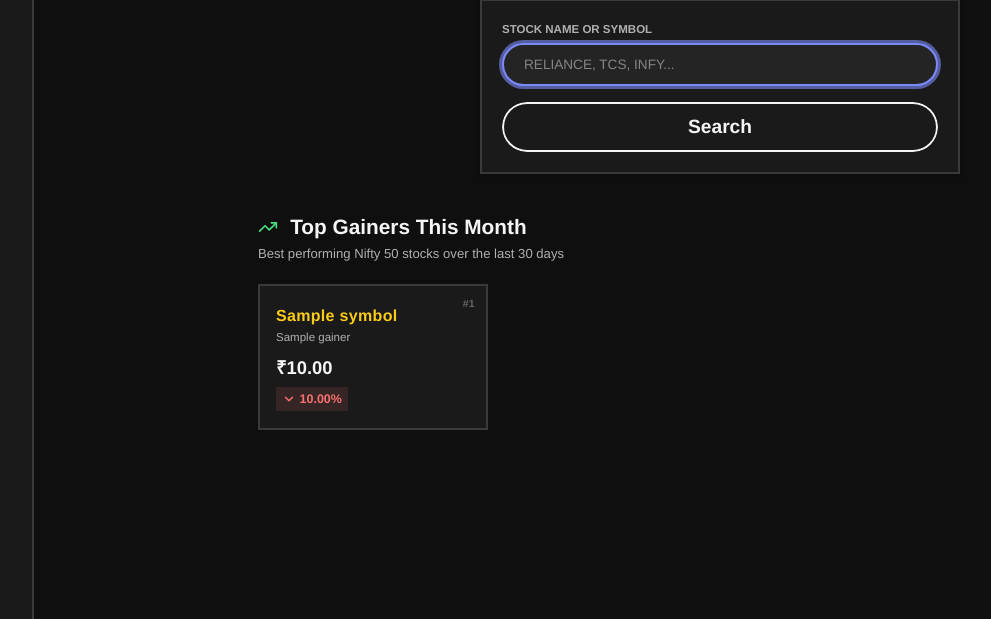
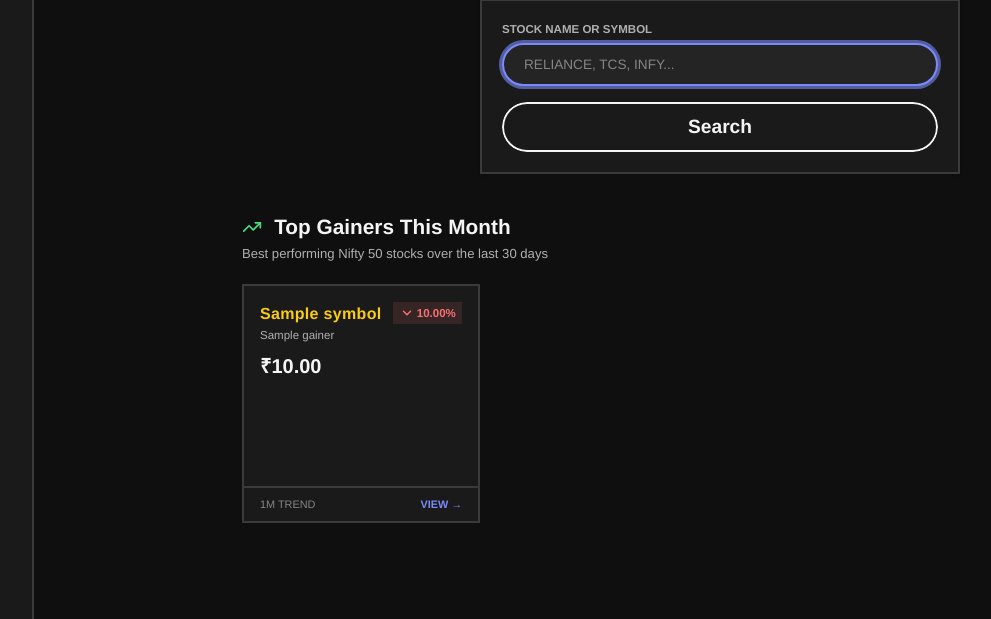
Before and after one commit to TDS2K5/tradelab, a Flask app: template templates/search.html in a window 1280 px wide. Shown: the part 181-800 px from the top of the page, without its empty margins (50-1041 px from the left). Run offline with Flask 3, Linux system fonts and the light colour scheme; the template is opened without the code that fills it: most values are stand-ins (such as "Sample title", 1, 10 or a date in 2020); some libraries are stand-ins or nearby versions.

Commit message:
top stocks UI

```diff
--- a/helpers.py
+++ b/helpers.py
@@ -199,7 +199,7 @@ def get_top_gainers():
 
         # Sort by monthly % gain descending, take top 8
         gainers.sort(key=lambda x: x["change_pct"], reverse=True)
-        return gainers[:8]
+        return gainers[:10]
 
     except Exception as e:
         print(f"Error fetching top gainers: {e}")
--- a/static/interactions.js
+++ b/static/interactions.js
@@ -63,7 +63,7 @@ document.addEventListener("DOMContentLoaded", () => {
     // 3. Magnetic Hover System (for links, cards, icons, nav items)
     // Avoid magnetic effect on mobile where hover doesn't make sense
     if (window.matchMedia("(hover: hover)").matches) {
-        const magneticElements = document.querySelectorAll('a:not(.button):not(.tl-sidebar-nav a):not(.tl-sidebar-footer a), .hover-target');
+        const magneticElements = document.querySelectorAll('a:not(.button):not(.tl-sidebar-nav a):not(.tl-sidebar-footer a):not(.tl-top-stock-card), .hover-target');
 
         magneticElements.forEach(el => {
             el.addEventListener('mousemove', (e) => {
@@ -161,4 +161,197 @@ document.addEventListener("DOMContentLoaded", () => {
             });
         });
     }
+
+    // 6. Top Stock Cards — GSAP Hover Animation
+    const topStockCards = document.querySelectorAll('.tl-top-stock-card');
+
+    if (topStockCards.length > 0 && window.matchMedia("(hover: hover)").matches) {
+        const cs = getComputedStyle(document.documentElement);
+
+        topStockCards.forEach(card => {
+            // Create a flair element for the radial fill effect
+            const flair = document.createElement('span');
+            flair.className = 'tl-top-stock-flair';
+            flair.style.cssText = `
+                position: absolute;
+                top: 0; left: 0; right: 0; bottom: 0;
+                pointer-events: none;
+                z-index: 0;
+                transform: scale(0);
+                transform-origin: 0 0;
+                will-change: transform;
+            `;
+
+            // Inner circle for the radial fill
+            const flairInner = document.createElement('span');
+            flairInner.style.cssText = `
+                position: absolute;
+                top: 0; left: 0;
+                width: 200%;
+                aspect-ratio: 1/1;
+                border-radius: 50%;
+                transform: translate(-50%, -50%);
+                pointer-events: none;
+            `;
+            flair.appendChild(flairInner);
+            card.style.position = 'relative';
+            card.insertBefore(flair, card.firstChild);
+
+            // Ensure card content stays above the flair
+            Array.from(card.children).forEach(child => {
+                if (child !== flair) {
+                    child.style.position = 'relative';
+                    child.style.zIndex = '1';
+                }
+            });
+
+            const xSet = gsap.quickSetter(flair, 'x', 'px');
+            const ySet = gsap.quickSetter(flair, 'y', 'px');
+
+            // Store original colors for reverting
+            const origBorderColor = cs.getPropertyValue('--tl-border').trim();
+            const purpleColor = cs.getPropertyValue('--tl-purple').trim();
+            const isLight = document.documentElement.getAttribute('data-theme') === 'light';
+
+            card.addEventListener('mouseenter', (e) => {
+                const rect = card.getBoundingClientRect();
+                xSet(e.clientX - rect.left);
+                ySet(e.clientY - rect.top);
+
+                // Determine theme-appropriate colors
+                const currentIsLight = document.documentElement.getAttribute('data-theme') === 'light';
+                const bgFill = currentIsLight ? '#000000' : cs.getPropertyValue('--tl-purple').trim();
+                const textOnFill = '#FFFFFF';
+
+                flairInner.style.backgroundColor = bgFill;
+
+                gsap.to(flair, {
+                    scale: 1,
+                    duration: 0.45,
+                    ease: easeOut,
+                    overwrite: 'auto'
+                });
+
+                // Animate card border
+                gsap.to(card, {
+                    borderColor: bgFill,
+                    duration: 0.3,
+                    ease: easeOut,
+                    overwrite: 'auto'
+                });
+
+                // Animate text colors to stay visible on the purple fill
+                gsap.to(card.querySelectorAll('.tl-top-stock-symbol'), {
+                    color: '#FACC15',
+                    duration: 0.3,
+                    ease: easeOut
+                });
+
+                gsap.to(card.querySelectorAll('.tl-top-stock-name'), {
+                    color: '#ffffff',
+                    duration: 0.3,
+                    ease: easeOut
+                });
+
+                gsap.to(card.querySelectorAll('.tl-top-stock-footer'), {
+                    color: 'rgba(255,255,255,0.5)',
+                    borderColor: 'rgba(255,255,255,0.15)',
+                    duration: 0.3,
+                    ease: easeOut
+                });
+
+                gsap.to(card.querySelectorAll('.tl-top-stock-view'), {
+                    color: '#FACC15',
+                    duration: 0.3,
+                    ease: easeOut
+                });
+
+                gsap.to(card.querySelectorAll('.tl-top-stock-price'), {
+                    color: textOnFill,
+                    duration: 0.3,
+                    ease: easeOut
+                });
+
+                gsap.to(card.querySelectorAll('.tl-top-stock-change'), {
+                    color: textOnFill,
+                    backgroundColor: 'rgba(255,255,255,0.15)',
+                    duration: 0.3,
+                    ease: easeOut
+                });
+            });
+
+            card.addEventListener('mousemove', (e) => {
+                const rect = card.getBoundingClientRect();
+                xSet(e.clientX - rect.left);
+                ySet(e.clientY - rect.top);
+            });
+
+            card.addEventListener('mouseleave', (e) => {
+                const rect = card.getBoundingClientRect();
+                xSet(e.clientX - rect.left);
+                ySet(e.clientY - rect.top);
+
+                gsap.to(flair, {
+                    scale: 0,
+                    duration: 0.4,
+                    ease: easeOut,
+                    overwrite: 'auto'
+                });
+
+                // Revert card border
+                gsap.to(card, {
+                    borderColor: '',
+                    duration: 0.35,
+                    ease: easeOut,
+                    overwrite: 'auto',
+                    clearProps: 'borderColor'
+                });
+
+                // Revert text colors
+                gsap.to(card.querySelectorAll('.tl-top-stock-symbol'), {
+                    color: '',
+                    duration: 0.3,
+                    ease: easeOut,
+                    clearProps: 'color'
+                });
+
+                gsap.to(card.querySelectorAll('.tl-top-stock-name'), {
+                    color: '',
+                    duration: 0.3,
+                    ease: easeOut,
+                    clearProps: 'color'
+                });
+
+                gsap.to(card.querySelectorAll('.tl-top-stock-footer'), {
+                    color: '',
+                    borderColor: '',
+                    duration: 0.3,
+                    ease: easeOut,
+                    clearProps: 'color,borderColor'
+                });
+
+                gsap.to(card.querySelectorAll('.tl-top-stock-view'), {
+                    color: '',
+                    duration: 0.3,
+                    ease: easeOut,
+                    clearProps: 'color'
+                });
+
+                gsap.to(card.querySelectorAll('.tl-top-stock-price'), {
+                    color: '',
+                    duration: 0.3,
+                    ease: easeOut,
+                    clearProps: 'color'
+                });
+
+                gsap.to(card.querySelectorAll('.tl-top-stock-change'), {
+                    color: '',
+                    backgroundColor: '',
+                    duration: 0.3,
+                    ease: easeOut,
+                    clearProps: 'color,backgroundColor'
+                });
+            });
+        });
+    }
 });
--- a/static/styles.css
+++ b/static/styles.css
@@ -1436,9 +1436,9 @@ small,
 
 /* --- Top Stocks Section --- */
 .tl-top-stocks-section {
-    max-width: 1000px;
+    max-width: 1200px;
     margin: 2.5rem auto 0;
-    padding: 0 1rem;
+    padding: 0;
 }
 
 .tl-top-stocks-header {
@@ -1460,7 +1460,7 @@ small,
 
 .tl-top-stocks-grid {
     display: grid;
-    grid-template-columns: repeat(4, 1fr);
+    grid-template-columns: repeat(auto-fill, minmax(220px, 1fr));
     gap: 1px;
 }
 
@@ -1468,44 +1468,29 @@ small,
     position: relative;
     display: flex;
     flex-direction: column;
-    gap: 0.35rem;
-    padding: 1.1rem 1rem;
+    padding: 0;
     background: var(--tl-surface);
     border: 2px solid var(--tl-border);
     text-decoration: none;
     color: var(--tl-text);
-    transition: border-color 0.18s ease;
     overflow: hidden;
-}
-
-.tl-top-stock-card:hover {
-    border-color: var(--tl-purple);
-    z-index: 1;
-}
-
-:root[data-theme="light"] .tl-top-stock-card:hover {
-    box-shadow: 0 4px 16px rgba(0, 0, 0, 0.08);
+    aspect-ratio: 1 / 1;
 }
 
 .tl-top-stock-card:focus-visible {
     outline-offset: -2px;
 }
 
-.tl-top-stock-rank {
-    position: absolute;
-    top: 0.6rem;
-    right: 0.7rem;
-    font-family: var(--tl-font-mono);
-    font-size: 0.65rem;
-    font-weight: 700;
-    color: var(--tl-text-dim);
-    text-transform: uppercase;
-    letter-spacing: 0.04em;
-    opacity: 0.7;
+.tl-top-stock-header {
+    display: flex;
+    justify-content: space-between;
+    align-items: flex-start;
+    padding: 1rem 1rem 0.5rem;
 }
 
 .tl-top-stock-info {
     min-width: 0;
+    flex: 1;
 }
 
 .tl-top-stock-symbol {
@@ -1531,10 +1516,10 @@ small,
 
 .tl-top-stock-price {
     font-family: var(--tl-font-mono);
-    font-size: 1.15rem;
-    font-weight: 700;
-    color: var(--tl-text);
-    margin-top: 0.25rem;
+    font-size: 1.25rem;
+    font-weight: 700;
+    color: var(--tl-text);
+    padding: 0 1rem;
 }
 
 .tl-top-stock-change {
@@ -1542,11 +1527,12 @@ small,
     align-items: center;
     gap: 0.2rem;
     font-family: var(--tl-font-mono);
-    font-size: 0.78rem;
+    font-size: 0.72rem;
     font-weight: 700;
     padding: 0.15rem 0.4rem;
     border-radius: 0;
-    width: fit-content;
+    white-space: nowrap;
+    flex-shrink: 0;
 }
 
 .tl-top-stock-up {
@@ -1557,6 +1543,36 @@ small,
 .tl-top-stock-down {
     color: var(--tl-red);
     background: var(--tl-red-dim);
+}
+
+.tl-top-stock-chart {
+    flex: 1;
+    padding: 0.5rem 0.5rem 0.25rem;
+    opacity: 0.85;
+    min-height: 0;
+}
+
+.tl-top-stock-chart canvas {
+    width: 100% !important;
+    height: 100% !important;
+}
+
+.tl-top-stock-footer {
+    display: flex;
+    justify-content: space-between;
+    align-items: center;
+    padding: 0.5rem 1rem;
+    margin-top: auto;
+    border-top: 2px solid var(--tl-border);
+    font-family: var(--tl-font-mono);
+    font-size: 0.68rem;
+    color: var(--tl-text-dim);
+    text-transform: uppercase;
+}
+
+.tl-top-stock-view {
+    color: var(--tl-purple);
+    font-weight: 600;
 }
 
 /* Responsive: top stocks grid */
--- a/templates/search.html
+++ b/templates/search.html
@@ -1,6 +1,10 @@
 {% extends "layout.html" %}
 
 {% block title %}Search{% endblock %}
+
+{% block extra_head %}
+<script src="https://cdn.jsdelivr.net/npm/chart.js@4.4.1/dist/chart.umd.min.js"></script>
+{% endblock %}
 
 {% block main %}
     <div class="tl-auth-container">
@@ -36,12 +40,11 @@
         <div class="tl-top-stocks-grid">
             {% for gainer in top_gainers %}
             <a href="/quote/{{ gainer.symbol }}" class="tl-top-stock-card" id="top-stock-{{ loop.index }}">
-                <div class="tl-top-stock-rank">#{{ loop.index }}</div>
+                <div class="tl-top-stock-header">
                     <div class="tl-top-stock-info">
                         <div class="tl-top-stock-symbol">{{ gainer.symbol | strip_suffix }}</div>
                         <div class="tl-top-stock-name">{{ gainer.name }}</div>
                     </div>
-                <div class="tl-top-stock-price">₹{{ "%.2f" | format(gainer.price) }}</div>
                     <div class="tl-top-stock-change {% if gainer.change_pct >= 0 %}tl-top-stock-up{% else %}tl-top-stock-down{% endif %}">
                         {% if gainer.change_pct >= 0 %}
                         <svg xmlns="http://www.w3.org/2000/svg" width="14" height="14" viewBox="0 0 24 24" fill="none" stroke="currentColor" stroke-width="2.5" stroke-linecap="round" stroke-linejoin="round">
@@ -54,9 +57,85 @@
                         {% endif %}
                         {{ "%.2f" | format(gainer.change_pct) }}%
                     </div>
+                </div>
+
+                <div class="tl-top-stock-price">₹{{ "%.2f" | format(gainer.price) }}</div>
+
+                <div class="tl-top-stock-chart">
+                    <canvas id="top-spark-{{ loop.index }}"></canvas>
+                </div>
+
+                <div class="tl-top-stock-footer">
+                    <span>1M trend</span>
+                    <span class="tl-top-stock-view">View →</span>
+                </div>
             </a>
             {% endfor %}
         </div>
     </div>
+
+    <div id="top-gainers-data" data-gainers='{{ top_gainers | tojson | safe }}' style="display: none;"></div>
+    <script>
+    (function () {
+        const dataEl = document.getElementById('top-gainers-data');
+        if (!dataEl) return;
+        const gainers = JSON.parse(dataEl.getAttribute('data-gainers'));
+        const cs = getComputedStyle(document.documentElement);
+        const green = cs.getPropertyValue('--tl-green').trim();
+        const red = cs.getPropertyValue('--tl-red').trim();
+
+        gainers.forEach(function (gainer, i) {
+            const canvasId = 'top-spark-' + (i + 1);
+            const canvas = document.getElementById(canvasId);
+            if (!canvas) return;
+
+            fetch('/api/sparkline/' + encodeURIComponent(gainer.symbol))
+                .then(function (r) { return r.json(); })
+                .then(function (data) {
+                    if (!data.closes || data.closes.length < 2) {
+                        canvas.parentElement.style.display = 'none';
+                        return;
+                    }
+
+                    var closes = data.closes;
+                    var isUp = closes[closes.length - 1] >= closes[0];
+                    var lineColor = isUp ? green : red;
+
+                    var ctx = canvas.getContext('2d');
+                    var gradient = ctx.createLinearGradient(0, 0, 0, 64);
+                    gradient.addColorStop(0, isUp ? 'rgba(74,222,128,0.2)' : 'rgba(248,113,113,0.2)');
+                    gradient.addColorStop(1, 'rgba(0,0,0,0)');
+
+                    new Chart(ctx, {
+                        type: 'line',
+                        data: {
+                            labels: closes.map(function (_, j) { return j; }),
+                            datasets: [{
+                                data: closes,
+                                borderColor: lineColor,
+                                backgroundColor: gradient,
+                                borderWidth: 1.5,
+                                fill: true,
+                                tension: 0.4,
+                                pointRadius: 0,
+                                pointHoverRadius: 0
+                            }]
+                        },
+                        options: {
+                            responsive: true,
+                            maintainAspectRatio: false,
+                            plugins: { legend: { display: false }, tooltip: { enabled: false } },
+                            scales: { x: { display: false }, y: { display: false } },
+                            elements: { line: { borderJoinStyle: 'round' } },
+                            animation: false
+                        }
+                    });
+                })
+                .catch(function () {
+                    canvas.parentElement.style.display = 'none';
+                });
+        });
+    })();
+    </script>
     {% endif %}
 {% endblock %}
```
Also changed, not shown: finance.db. Lines whose indentation alone changed are shown as unchanged.
